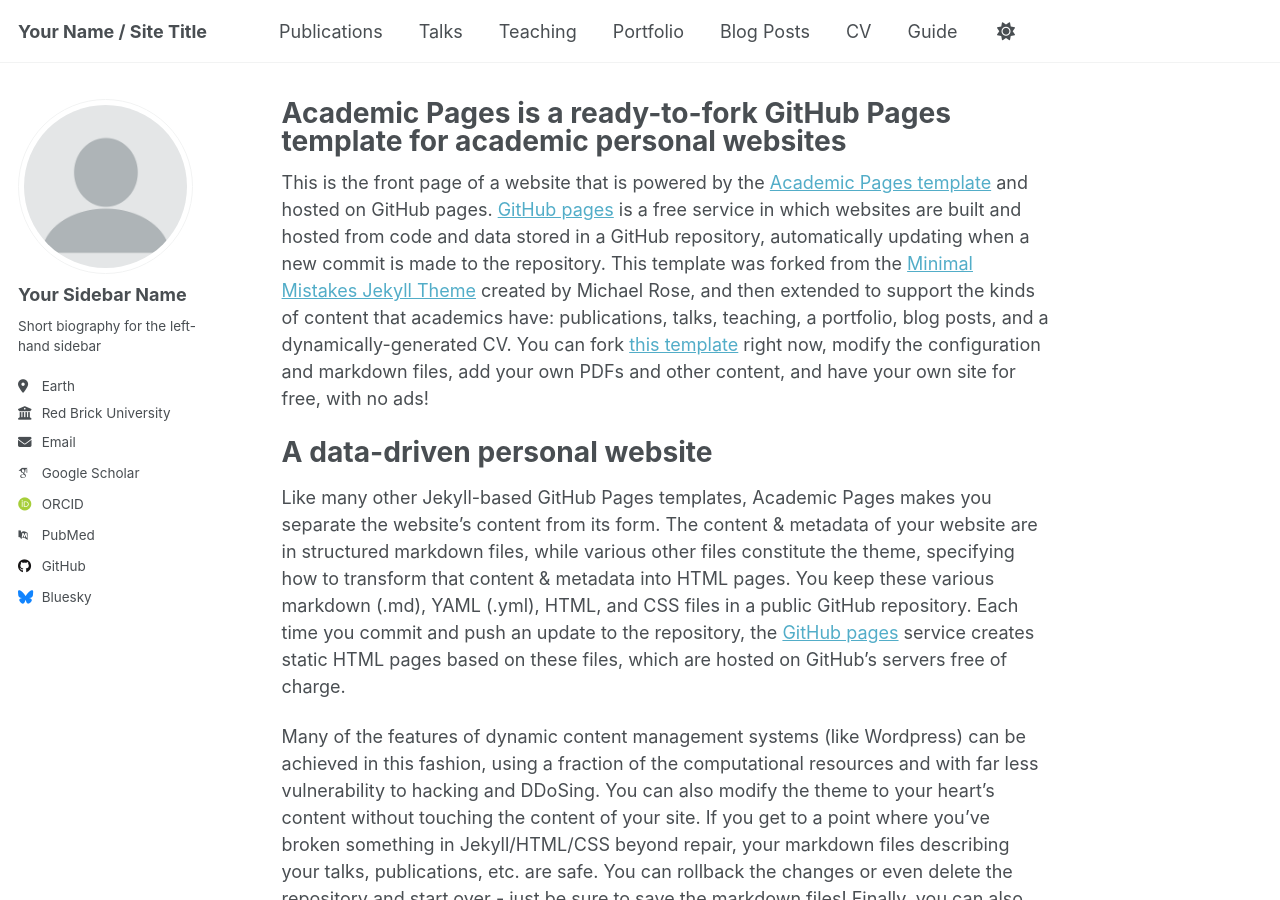
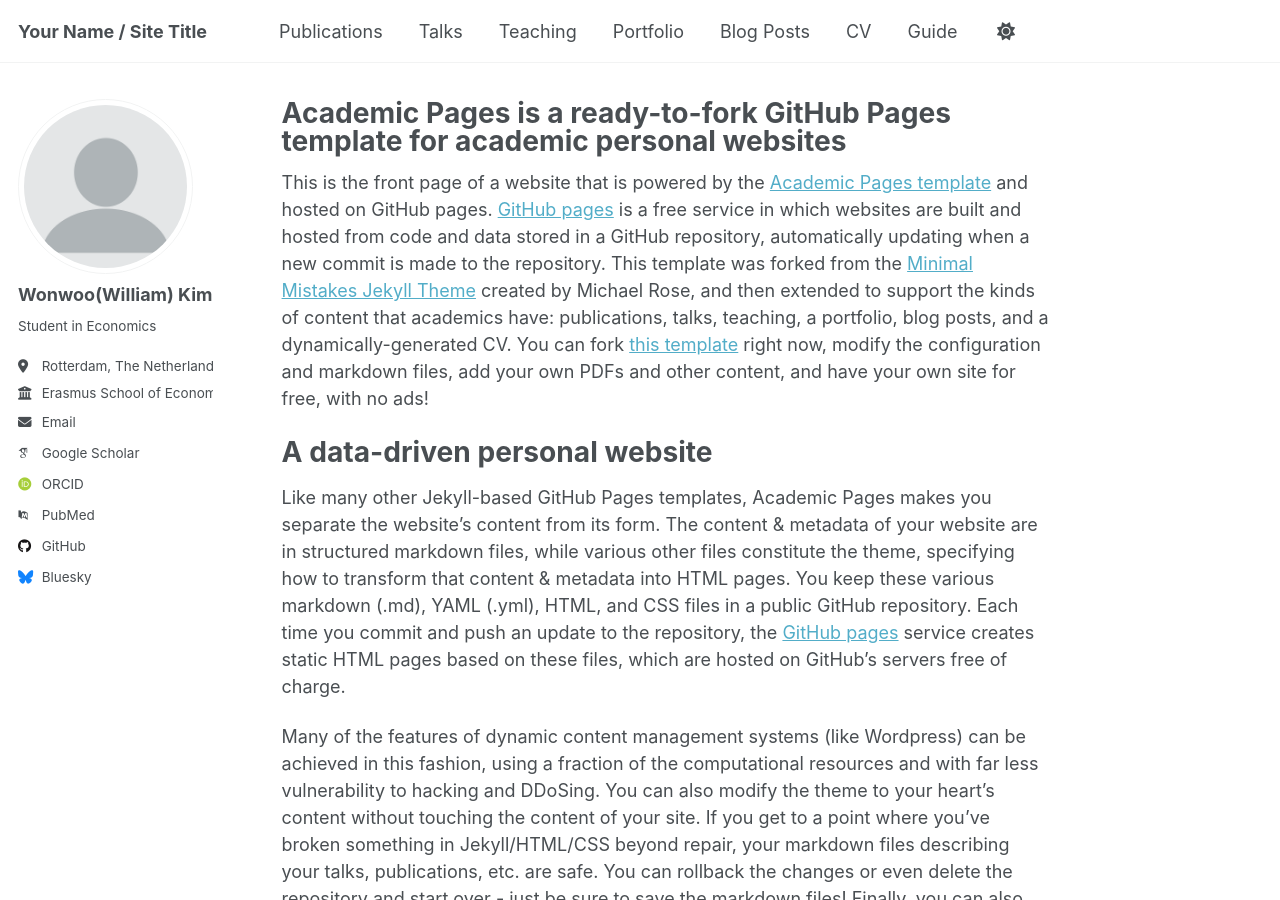
Before and after one commit to overmankorea/academicpages, a Jekyll site: the page built from _pages/about.md, in a window 1280 px wide and 900 px high. Built offline with Jekyll 4.4.1, drawn with Linux system fonts in a browser that asks for light colours; some web fonts are replaced.

Commit message:
Update _config.yml
basic naming

```diff
--- a/_config.yml
+++ b/_config.yml
@@ -23,11 +23,11 @@ repository               : "academicpages/academicpages.github.io"
 author:
   # Biographic information
   avatar           : "profile.png"
-  name             : "Your Sidebar Name"
+  name             : "Wonwoo(William) Kim"
   pronouns         : # example: "she/her"
-  bio              : "Short biography for the left-hand sidebar"
-  location         : "Earth"
-  employer         : "Red Brick University"
+  bio              : "Student in Economics"
+  location         : "Rotterdam, The Netherlands"
+  employer         : "Erasmus School of Economics"
   uri              : # URL
   email            : "none@example.org"
 
```
